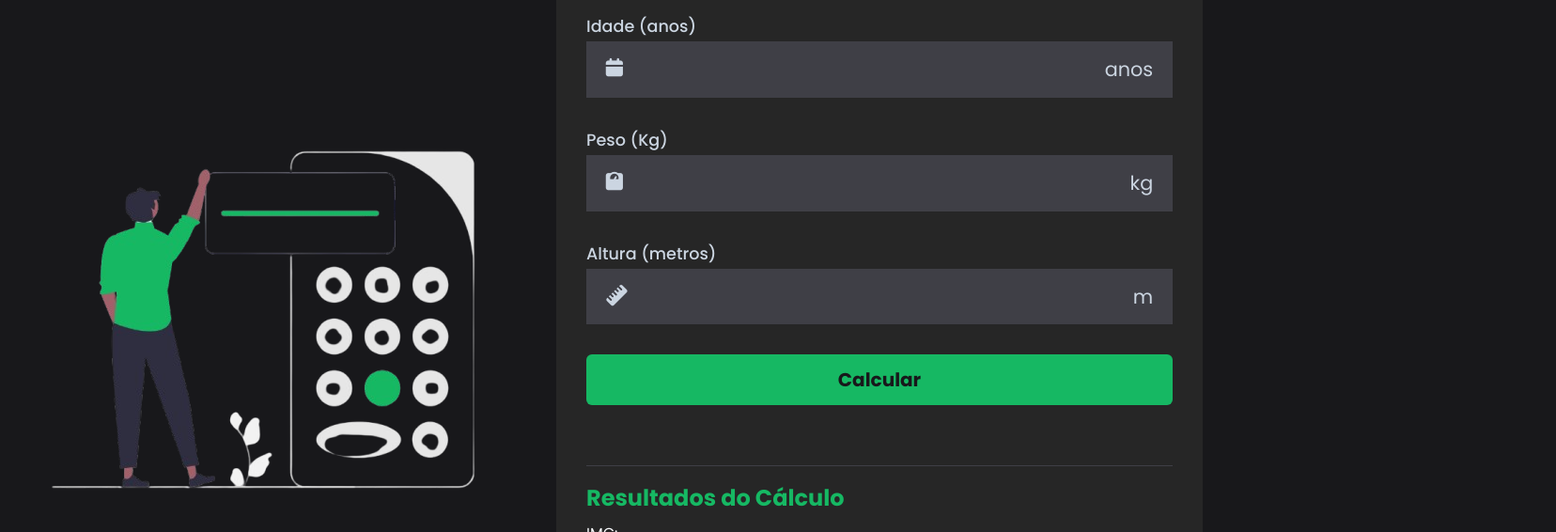
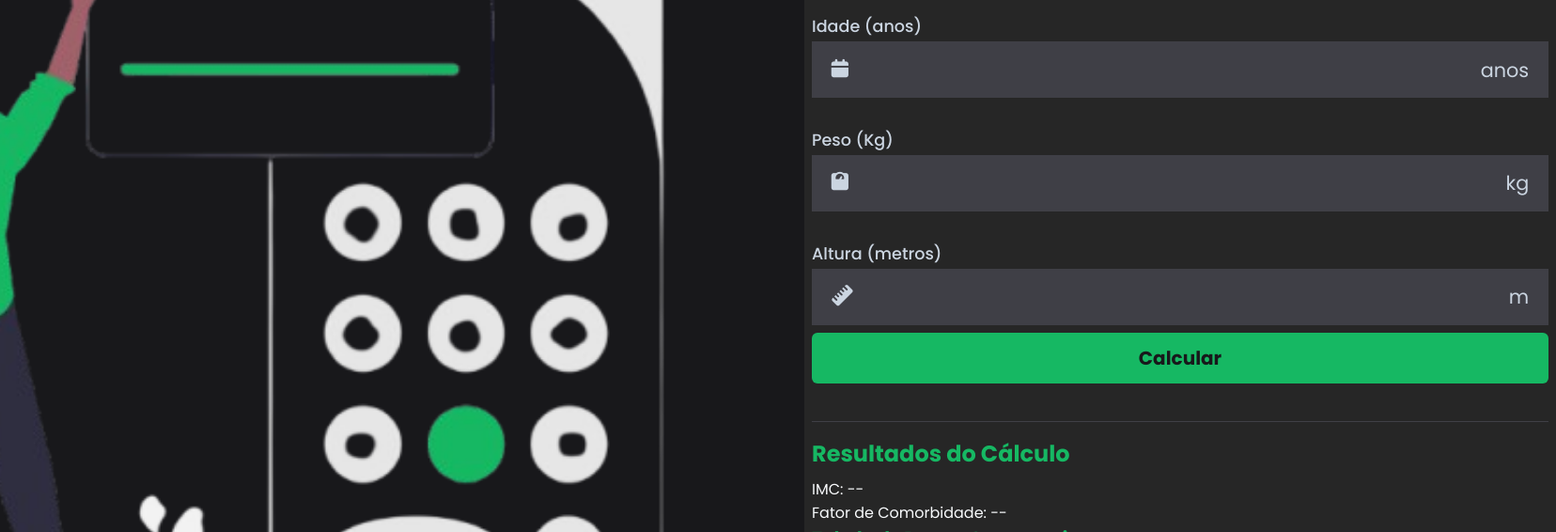
Before and after one commit to jessicasandrebeserra-gif/Calculadora_Planos, a plain HTML site: page Cal_IMC/index.html in a window 1280 px wide. Shown: the part 162-728 px from the top of the page at 94% size, 1656 px wide, since content can reach past the window. Drawn offline with Linux system fonts and the light colour scheme.

Commit message:
Mudança no tamanho da calculadora/imagem

```diff
--- a/Cal_IMC/index.html
+++ b/Cal_IMC/index.html
@@ -18,7 +18,7 @@
      <main id="container">
 
           <section id="img">
-               <img src="/imagens/img_ilustração-removebg-preview.png" alt="imagem ilustração">
+               <img src="imagens/img_ilustração-removebg-preview.png" alt="imagem ilustração">
           </section>
 
           <section id="calculadora">
--- a/Cal_IMC/style.css
+++ b/Cal_IMC/style.css
@@ -42,20 +42,21 @@ body {
 
 /*Imagem ilustração*/
 #img img {
-    width: 35rem;
+    width: 1200px;
     /*Definição da largura da imagem*/
 
 }
 
 /*Elementos principais da calculadora e formulario*/
 #calculadora {
+    width: 50rem;
     display: flex;
     /*Organizar os elementos verticalmente*/
     flex-direction: column;
     /*Define a direção vertical para os itens filhos*/
-    gap: 2rem;
+    gap: 0.5rem;
     /*Espaço etre os elementos filhos*/
-    padding: 2rem;
+    padding: 0.5rem;
     /*Preenchimento interno*/
     color: #f8fafc;
     /*Cor do meu texto*/
```
